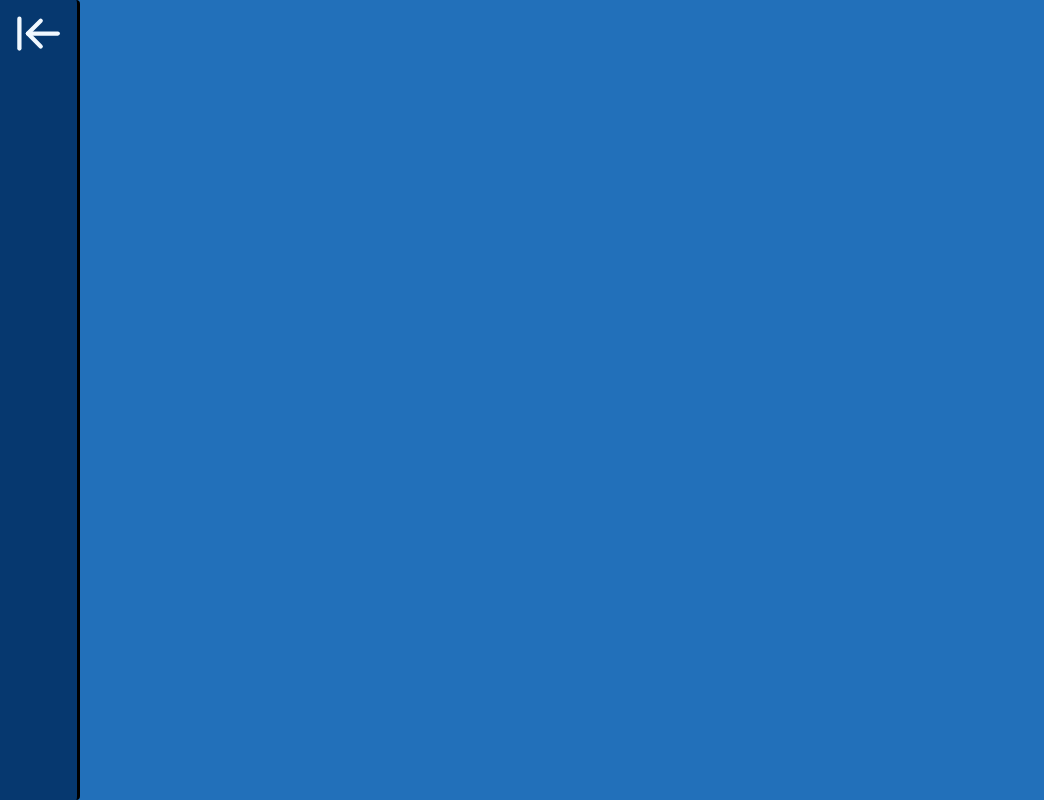
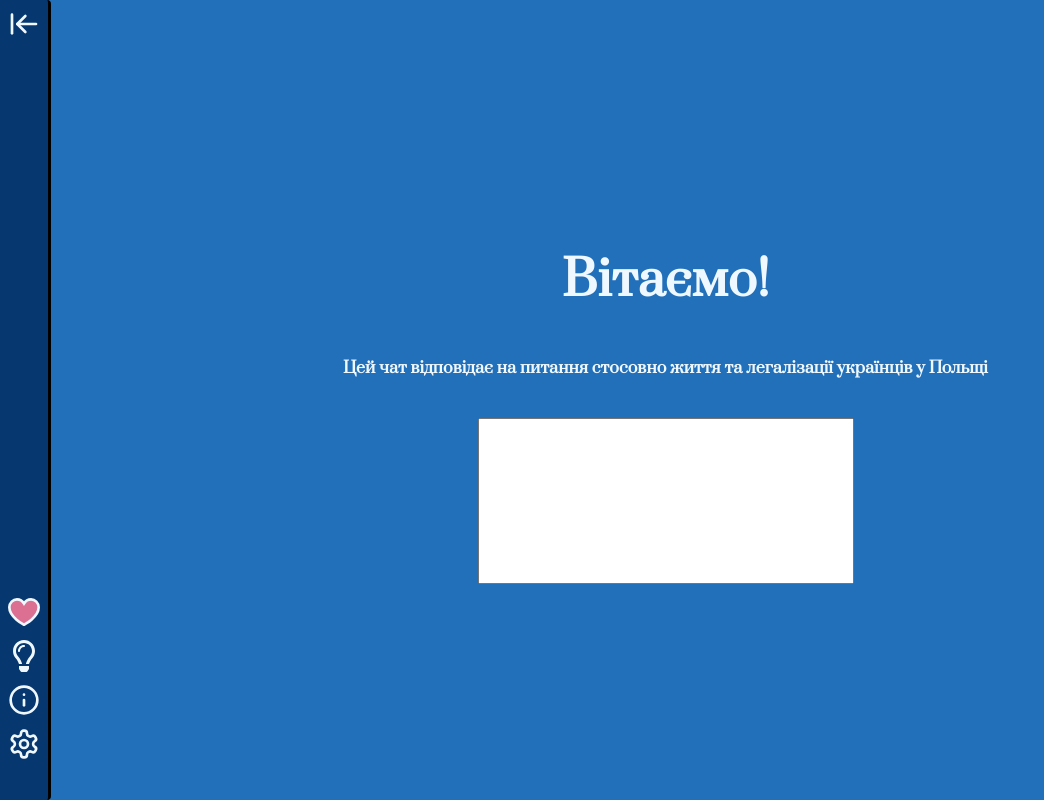
Before and after one commit to vvvvvaves/chatbot-ua-frontend, a React (Vite) app: page / in a window 1280 px wide. Shown: the whole page, without its empty margins (0-1044 px from the left). Built offline with nearby package versions, Linux system fonts and the light colour scheme.

Commit message:
Add chat layout, display flex

```diff
--- a/src/App.css
+++ b/src/App.css
@@ -1,9 +1,18 @@
 .app {
-  display: table-row;
-  margin-left: 0vw;
-  y: 0vh;
-  width: 100vw;
+  display: flex;
+  width: 100%;
   height: 100vh;
   background-color: #2270BA;
-  float: left;
+  overflow: hidden;
 }
+
+.chat-border-left,
+.chat-border-right {
+  width: 8rem;
+  min-width: 2rem;
+  height: 100vh;
+  /* background-color: red; */
+  display: flex;
+  flex: 0 1 auto; /* Initial width auto, can shrink if needed */
+
+}
--- a/src/App.tsx
+++ b/src/App.tsx
@@ -1,13 +1,17 @@
 import "./App.css";
 import Sidebar from "./components/Sidebar";
 import ChatArea from "./components/ChatArea";
+import ChatBorder from "./components/ChatBorder";
+
 
 function App() {
   return (
     <>
     <div className="app">
       <Sidebar />
-      <ChatArea />
+      <ChatBorder className="chat-border-left" content=""/>
+      <ChatArea></ChatArea>
+      <ChatBorder className="chat-border-right" content=""/>
     </div>
 
     </>
--- a/src/components/ChatArea.css
+++ b/src/components/ChatArea.css
@@ -0,0 +1,43 @@
+@import url('https://fonts.googleapis.com/css2?family=Prata&display=swap');
+
+.chat-area {
+  width: 100%;
+  min-width: 23rem;
+  height: 100vh;
+  /* background-color: green; */
+  flex: 1 1 auto;
+  display: flex;
+  flex-direction: column;
+  justify-content: center;
+  align-items: center;
+}
+
+.greeting-h1 {
+  font-family: Prata;
+  font-size: 48px;
+  height: 64px;
+  color: aliceblue;
+  backface-visibility: hidden;
+  transform: translateZ(0);
+  -webkit-font-smoothing: subpixel-antialiased;
+  /* background-color: red; */
+}
+
+.greeting-h2 {
+  font-family: Prata;
+  font-size: 16px;
+  height: 48px;
+  color: aliceblue;
+  text-align: center;
+  backface-visibility: hidden;
+  transform: translateZ(0);
+  -webkit-font-smoothing: subpixel-antialiased;
+  /* background-color: red; */
+}
+
+
+.chat-input {
+  width: 23rem;
+  min-width: 23rem;
+  height: 20vh;
+}
--- a/src/components/ChatArea.tsx
+++ b/src/components/ChatArea.tsx
@@ -1,7 +1,11 @@
 import "./ChatArea.css";
 
 function ChatArea() {
-  return <div className="chat-area"></div>;
+  return <div className="chat-area">
+    <h1 className="greeting-h1">Вітаємо!</h1>
+    <h2 className="greeting-h2">Цей чат відповідає на питання стосовно життя та легалізації українців у Польщі</h2>
+    <input className="chat-input"/>
+  </div>;
 }
 
 export default ChatArea;
--- /dev/null
+++ b/src/components/ChatBorder.tsx
@@ -0,0 +1,12 @@
+import "./ChatBorder.css";
+
+interface Props {
+    className: string;
+  content: string;
+}
+
+function ChatBorder({ className, content }: Props) {
+  return <div className={className}></div>;
+}
+
+export default ChatBorder;
--- a/src/components/Sidebar.css
+++ b/src/components/Sidebar.css
@@ -1,7 +1,7 @@
 .sidebar {
     x: 0;
     y: 0;
-    width: 6vw;
+    width: 3rem;
     height: 100vh;
     background-color: #06386F;
     border-radius: 0px 4px 4px 0px;
@@ -9,16 +9,26 @@
     border-right-style: solid;
     border-right-color: black;
     display: table-cell;
+    float: left;
   }
 
-.arrow-left-to-line-icon {
+.chat-history {
+    width: 3rem;
+    height: 68vh;
+}
+
+.open-sidebar-icon, .dark-mode-icon,
+.info-icon, .settings-icon, .donate-icon  {
     margin-top: 1vh;
-    margin-left: 1vw;
+    margin-left: 0.5rem;
     color: aliceblue;
 }
 
-.chat-history {
-    width: 6vw;
-    height: 71vh;
-    /* background-color: red; */
+.donate-icon {
+    color: palevioletred;
 }
+
+.donate-icon path {
+    stroke: aliceblue;
+    stroke-width: 2px;
+}
--- a/src/components/Sidebar.tsx
+++ b/src/components/Sidebar.tsx
@@ -1,19 +1,31 @@
 import { LuArrowLeftToLine, LuSettings, LuInfo } from "react-icons/lu";
-import PowerGeneratorIcon from './icons/PowerGenerator'
-import './Sidebar.css'
+import { FaRegLightbulb } from "react-icons/fa";
+// import { FaRegHeart } from "react-icons/fa";
+import { GoHeartFill } from "react-icons/go";
 
+import "./Sidebar.css";
 
 function Sidebar() {
-  return <div className="sidebar">
-    <div className="arrow-left-to-line-icon">
-        <LuArrowLeftToLine size={"4vw"} />
+  return (
+    <div className="sidebar">
+      <div className="open-sidebar-icon">
+        <LuArrowLeftToLine size={"2rem"} />
+      </div>
+      <div className="chat-history"></div>
+      <div className="donate-icon">
+      <GoHeartFill size={"2rem"}/>
+      </div>
+      <div className="dark-mode-icon">
+        <FaRegLightbulb size={"2rem"}/>
+      </div>
+      <div className="info-icon">
+        <LuInfo size={"2rem"}/>
+      </div>
+      <div className="settings-icon">
+        <LuSettings size={"2rem"}></LuSettings>
+      </div>
     </div>
-    <div className="chat-history"></div>
-    <div className="power-generator-icon">
-        {/* <PowerGeneratorIcon /> */}
-    </div>
-
-  </div>;
+  );
 }
 
 export default Sidebar;
```
Also changed, not shown: src/components/icons/PowerGenerator.tsx (+22 -2 lines), src/components/icons/PowerGeneratorIcon.css (added, +9 -0 lines), src/components/ChatBorder.css (added), src/components/icons/PowerGenerator1.svg (added).
